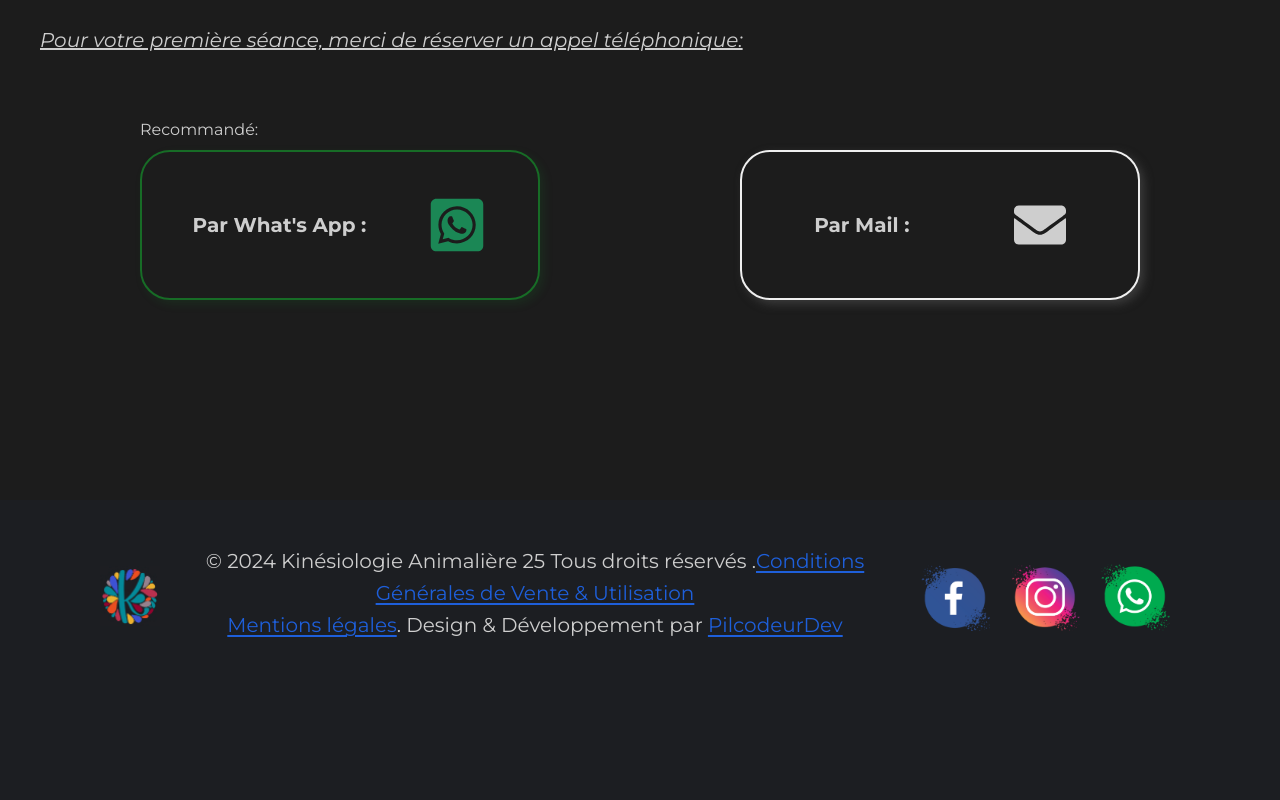
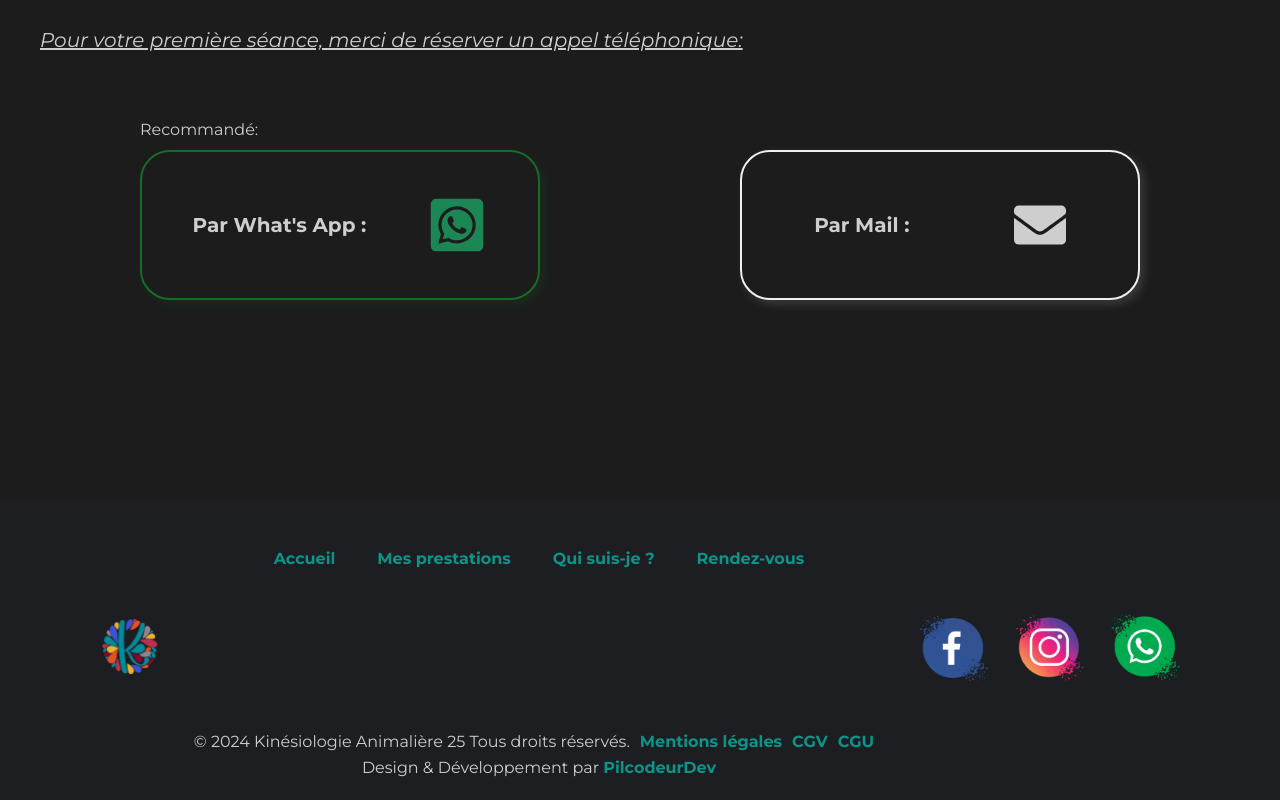
Before and after one commit to PilcodeurDev/GoReconnect, a React (Vite) app: page / in a window 1280 px wide. Shown: the part 3252-4052 px from the top of the page. Before the commit the page ends 3952 px from the top, so only its background shows below. Built offline with nearby package versions, Linux system fonts and the light colour scheme.

Commit message:
add lien for navigate when the user is on the footer

```diff
--- a/src/components/layout/footer/Footer.css
+++ b/src/components/layout/footer/Footer.css
@@ -1,22 +1,52 @@
-footer{
-  height: 10rem;
+footer {
+  height: 15rem;
   display: flex;
   justify-content: space-between;
   padding: 1rem 5rem;
   text-align: center;
 }
 
-.logoKa25{
+.textCenter {
+  display: flex;
+  flex-direction: column;
+  justify-content: space-between;
+  margin: 0;
+  font-size: 16px;
+}
+
+.lienNavigation{
+  display: flex;
+  justify-content: center;
+  gap: 1.5rem;
+  margin-top: 1rem;
+
+  > div {
+    padding: .3rem;
+  }
+}
+
+.lienCenter {
+  display: flex;
+  flex-direction: column;
+  justify-content: center;
+  margin: 0;
+}
+
+.lienCenter > div > span {
+  margin-right: 0.5rem;
+}
+
+.logoKa25 {
   width: 3rem;
   height: 3rem;
 }
 
-.logos{
+.logos {
   display: flex;
+  gap: 1.3rem;
 
-  img{
+  img {
     width: 70px;
     height: 70px;
-    margin: 0 10px;
   }
 }
--- a/src/components/layout/footer/Footer.jsx
+++ b/src/components/layout/footer/Footer.jsx
@@ -27,21 +27,50 @@ export default function Footer() {
           className="logoKa25"
         />
       </Link>
+      <div className="textCenter">
+        <div className="lienNavigation">
           <div>
+            <Link to="/#moveUp" className="lien">
+              Accueil
+            </Link>
+          </div>
           <div>
+            <Link to="/#laKinesiologie" className="lien">
+              Mes prestations
+            </Link>
+          </div>
+          <div>
+            <Link to="/#quiJeSuis" className="lien">
+              Qui suis-je ?
+            </Link>
+          </div>
+          <div>
+            <Link to="/#reservation" className="lien">
+              Rendez-vous
+            </Link>
+          </div>
+        </div>
+        <div className="lienCenter">
+          <div>
+            <span>© 2024 Kinésiologie Animalière 25 Tous droits réservés.</span>
             <span>
-              © 2024 Kinésiologie Animalière 25 Tous droits réservés .
+              <Link to="#" className="lien">
+                Mentions légales
+              </Link>
             </span>
             <span>
-              <Link to="#" className="lien">Conditions Générales de Vente & Utilisation</Link>
+              <Link to="/condition-general-de-vente" className="lien">
+                CGV
+              </Link>
+            </span>
+            <span>
+              <Link to="/condition-general-dutilisation" className="lien">
+                CGU
+              </Link>
             </span>
           </div>
-          <p>
-            <span>
-              <Link to="#" className="lien">Mentions légales</Link>
-            </span>
-            . Design & Développement par {PilcodeurDev}
-          </p>
+          <div>Design & Développement par {PilcodeurDev}</div>
+        </div>
       </div>
       <div className="logos">
         <a href="https://www.facebook.com/kinesiologieanimaliere25">
--- a/src/index.css
+++ b/src/index.css
@@ -48,10 +48,12 @@ h2 {
 }
 
 .lien {
-  font-style: italic;
-  color: rgb(30, 95, 218);
+  color: #0d9488;
+  text-decoration: none;
+  font-family: montserrat-bold;
+  /* color: white;
   text-decoration: underline;
-  text-underline-offset: 3px ;
+  text-underline-offset: 3px ; */
 }
 
 @font-face {
```
Lines whose indentation alone changed are shown as unchanged.
